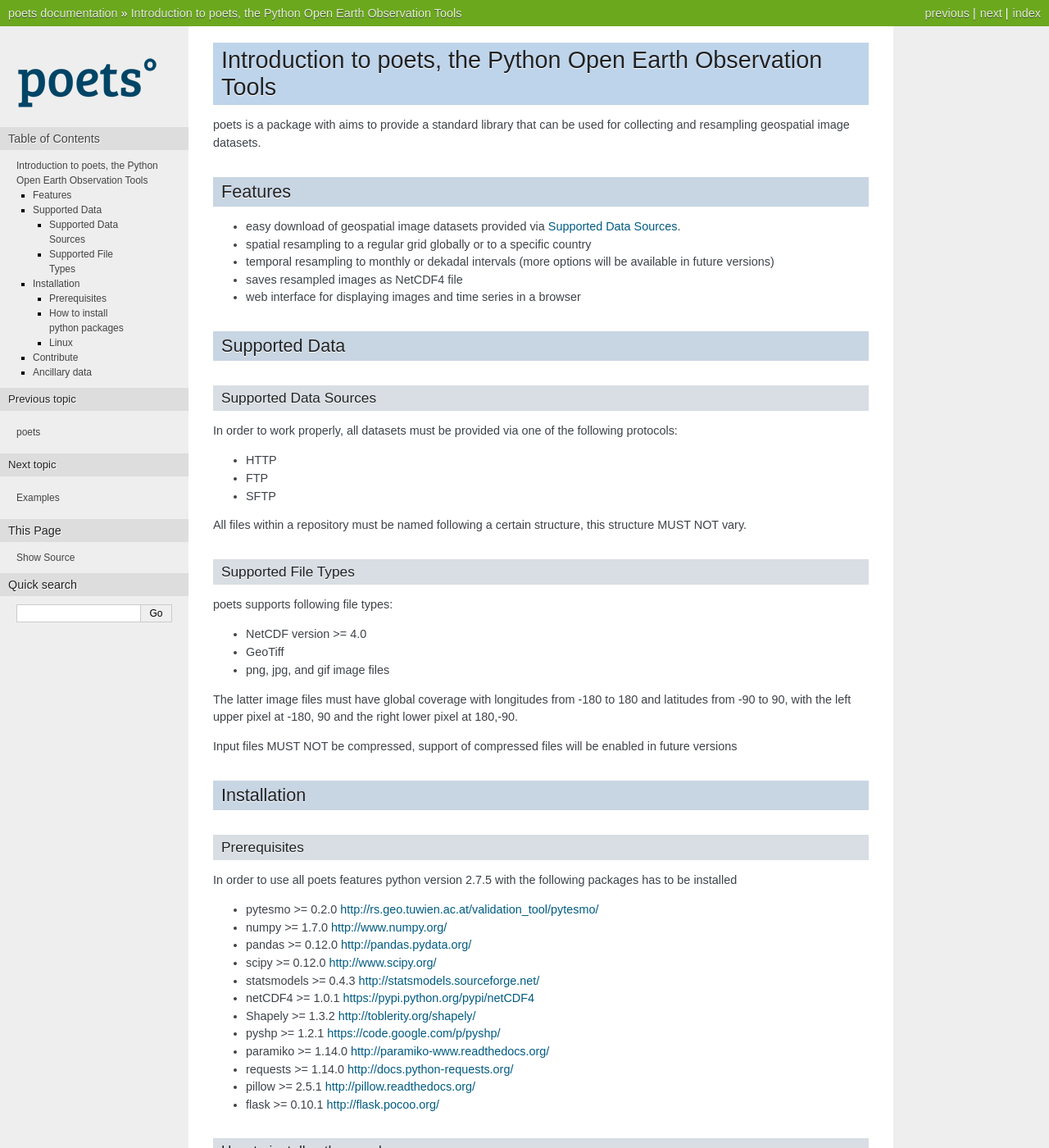
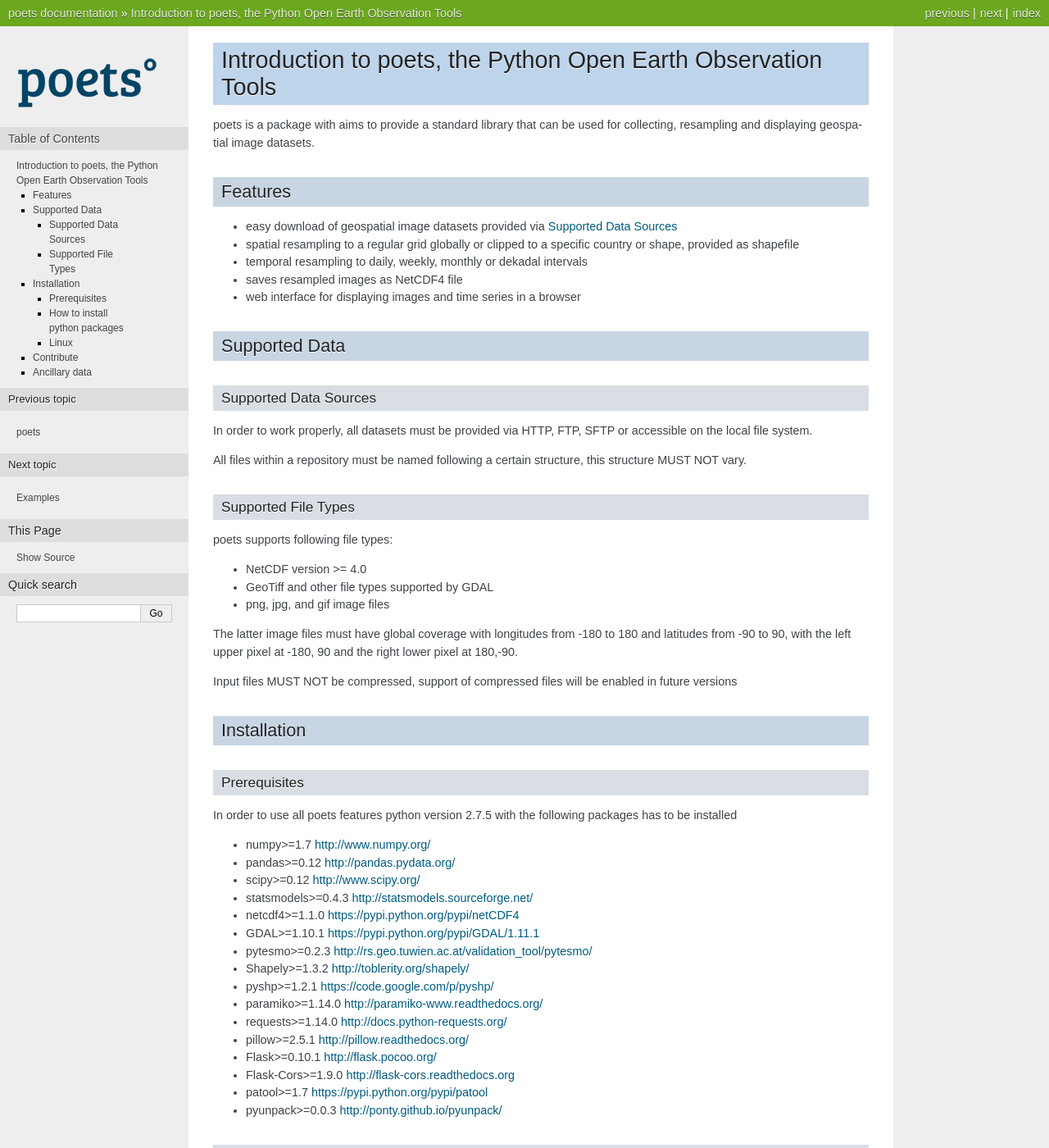
Before and after one commit to TUW-GEO/poets, a Sphinx documentation site: the page built from docs/introduction.rst, in a window 1280 px wide and 1400 px high. Shown: the whole window at 82% size. Built offline with Sphinx 7.4.7, drawn with Linux system fonts in a browser that asks for light colours; formulas are drawn with MathJax 3; pages that are not in the unit, such as notebooks, are missing from menus; the version number could not be read and is left out.

```diff
--- a/CHANGES.txt
+++ b/CHANGES.txt
@@ -15,3 +15,4 @@ v0.3.0, 2014-09-22
 v0.3.1, 2014-11-24
 * Preformance boost on resampling of datasets.
 * Tons of bugfixes.
+* Added missing unit test, implemented test suite.
--- a/docs/introduction.rst
+++ b/docs/introduction.rst
@@ -3,15 +3,15 @@ Introduction to poets, the Python Open Earth Observation Tools
 ==============================================================
 
 poets is a package with aims to provide a standard library that can be used for
-collecting and resampling geospatial image datasets.
+collecting, resampling and displaying geospatial image datasets.
 
 
 Features
 ========
 
-* easy download of geospatial image datasets provided via `Supported Data Sources`_.
-* spatial resampling to a regular grid globally or to a specific country
-* temporal resampling to monthly or dekadal intervals (more options will be available in future versions)
+* easy download of geospatial image datasets provided via `Supported Data Sources`_
+* spatial resampling to a regular grid globally or clipped to a specific country or shape, provided as shapefile
+* temporal resampling to daily, weekly, monthly or dekadal intervals
 * saves resampled images as NetCDF4 file
 * web interface for displaying images and time series in a browser
 
@@ -22,12 +22,8 @@ Supported Data
 Supported Data Sources
 ----------------------
 
-In order to work properly, all datasets must be provided via one of the
-following protocols:
-
-* HTTP
-* FTP
-* SFTP
+In order to work properly, all datasets must be provided via HTTP, FTP, SFTP
+or accessible on the local file system.
 
 All files within a repository must be named following a certain structure,
 this structure MUST NOT vary.
@@ -38,7 +34,7 @@ Supported File Types
 poets supports following file types:
 
 * NetCDF version >= 4.0
-* GeoTiff
+* GeoTiff and other file types supported by GDAL
 * png, jpg, and gif image files
 
 The latter image files must have global coverage with longitudes from -180 to
@@ -55,18 +51,22 @@ Prerequisites
 
 In order to use all poets features python version 2.7.5 with the following packages has to be installed
 
-* pytesmo >= 0.2.0 http://rs.geo.tuwien.ac.at/validation_tool/pytesmo/
-* numpy >= 1.7.0 http://www.numpy.org/
-* pandas >= 0.12.0 http://pandas.pydata.org/
-* scipy >= 0.12.0 http://www.scipy.org/
-* statsmodels >= 0.4.3 http://statsmodels.sourceforge.net/
-* netCDF4 >= 1.0.1 https://pypi.python.org/pypi/netCDF4
-* Shapely >= 1.3.2 http://toblerity.org/shapely/
-* pyshp >= 1.2.1 https://code.google.com/p/pyshp/
-* paramiko >= 1.14.0 http://paramiko-www.readthedocs.org/
-* requests >= 1.14.0 http://docs.python-requests.org/
-* pillow >= 2.5.1 http://pillow.readthedocs.org/
-* flask >= 0.10.1 http://flask.pocoo.org/
+* numpy>=1.7 http://www.numpy.org/
+* pandas>=0.12 http://pandas.pydata.org/
+* scipy>=0.12 http://www.scipy.org/
+* statsmodels>=0.4.3 http://statsmodels.sourceforge.net/
+* netcdf4>=1.1.0 https://pypi.python.org/pypi/netCDF4
+* GDAL>=1.10.1 https://pypi.python.org/pypi/GDAL/1.11.1
+* pytesmo>=0.2.3 http://rs.geo.tuwien.ac.at/validation_tool/pytesmo/
+* Shapely>=1.3.2 http://toblerity.org/shapely/
+* pyshp>=1.2.1 https://code.google.com/p/pyshp/
+* paramiko>=1.14.0 http://paramiko-www.readthedocs.org/
+* requests>=1.14.0 http://docs.python-requests.org/
+* pillow>=2.5.1 http://pillow.readthedocs.org/
+* Flask>=0.10.1 http://flask.pocoo.org/
+* Flask-Cors>=1.9.0 http://flask-cors.readthedocs.org
+* patool>=1.7 https://pypi.python.org/pypi/patool
+* pyunpack>=0.0.3 http://ponty.github.io/pyunpack/
 
 How to install python packages
 ------------------------------
--- a/requirements.txt
+++ b/requirements.txt
@@ -4,7 +4,7 @@ scipy>=0.12,
 statsmodels>=0.4.3,
 netcdf4>=1.1.0,
 GDAL>=1.10.1,
-pytesmo>=0.2.0,
+pytesmo>=0.2.3,
 Shapely>=1.3.2,
 pyshp>=1.2.1,
 paramiko>=1.14.0,
```
Also changed, not shown: docs/index.rst (+3 -21 lines), 2 other files.
